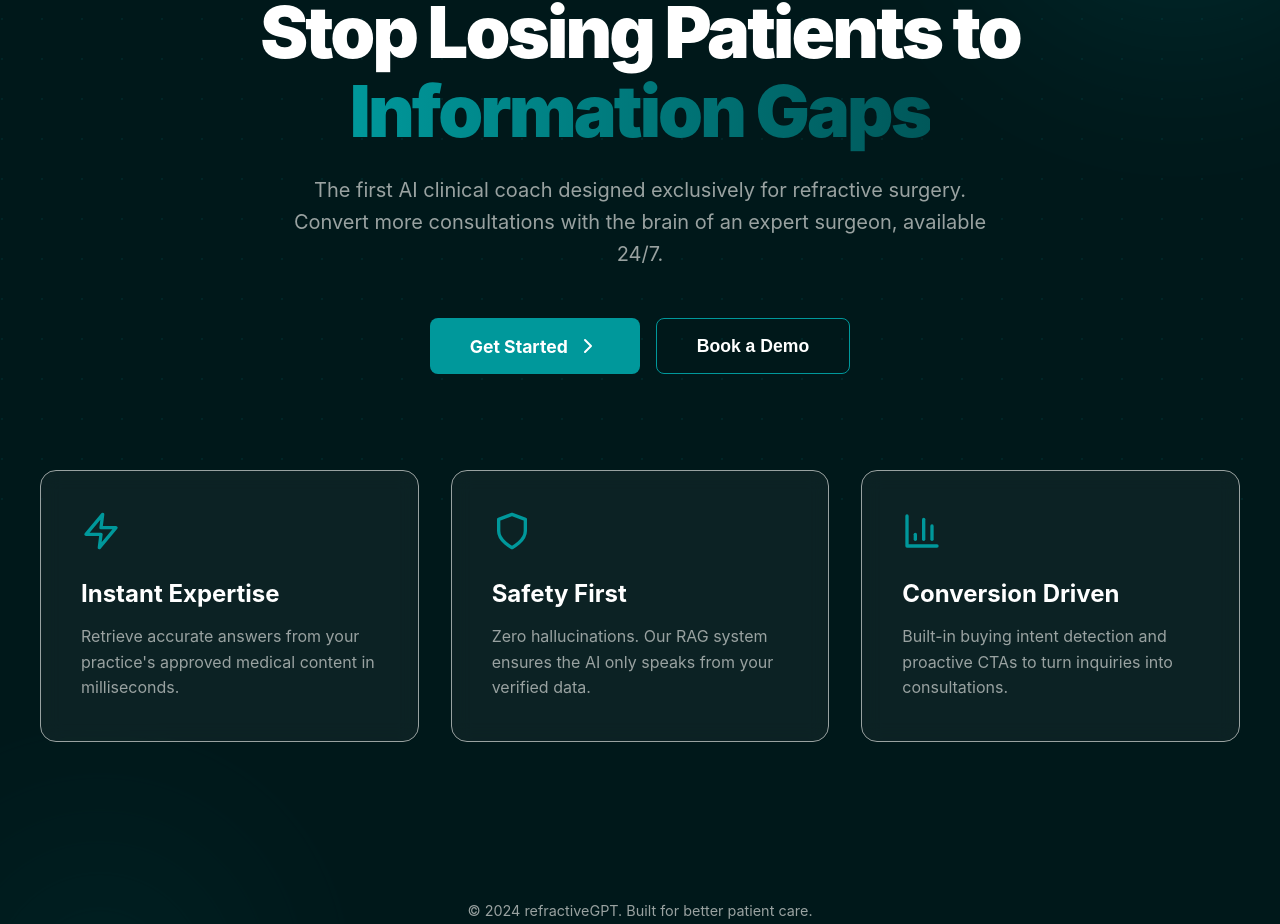
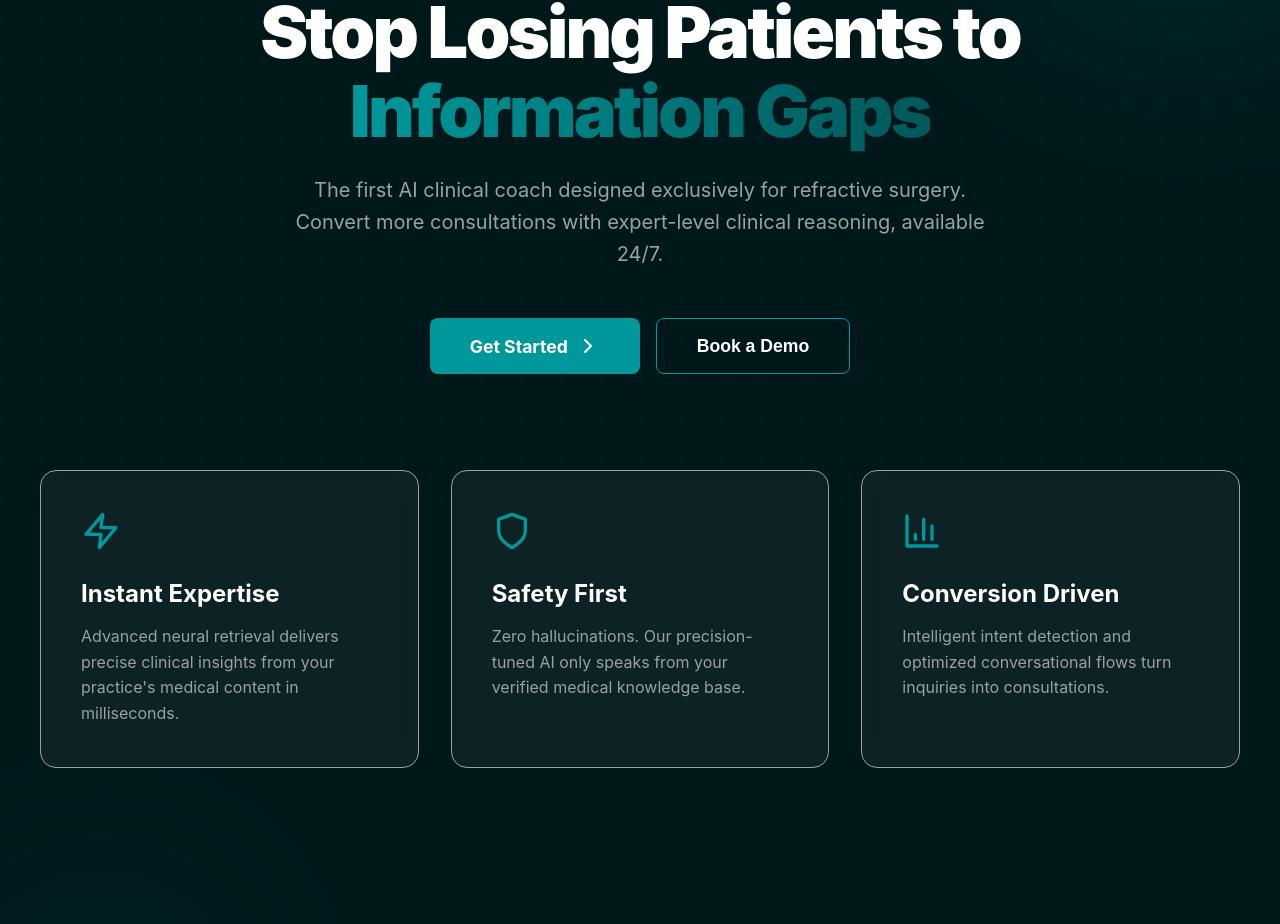
Before and after one commit to eyelabsai/PNVGPT, a React (Vite) app in the folder client/: page / in a window 1280 px wide. Shown: the part 263-1187 px from the top of the page. Built offline with nearby package versions, Linux system fonts and the light colour scheme; no server answers.

Commit message:
Simplify landing page copy - remove excessive technical details

```diff
--- a/client/src/pages/LandingPage.jsx
+++ b/client/src/pages/LandingPage.jsx
@@ -31,7 +31,7 @@ const LandingPage = () => {
         </h1>
         <p className="hero-subtitle">
           The first AI clinical coach designed exclusively for refractive surgery.
-          Convert more consultations with the brain of an expert surgeon, available 24/7.
+          Convert more consultations with expert-level clinical reasoning, available 24/7.
         </p>
         <div className="hero-actions">
           <Link to="/login" className="primary-btn">
@@ -46,17 +46,17 @@ const LandingPage = () => {
         <div className="feature-card">
           <Zap className="feature-icon" />
           <h3>Instant Expertise</h3>
-          <p>Retrieve accurate answers from your practice's approved medical content in milliseconds.</p>
+          <p>Advanced neural retrieval delivers precise clinical insights from your practice's medical content in milliseconds.</p>
         </div>
         <div className="feature-card">
           <Shield className="feature-icon" />
           <h3>Safety First</h3>
-          <p>Zero hallucinations. Our RAG system ensures the AI only speaks from your verified data.</p>
+          <p>Zero hallucinations. Our precision-tuned AI only speaks from your verified medical knowledge base.</p>
         </div>
         <div className="feature-card">
           <BarChart3 className="feature-icon" />
           <h3>Conversion Driven</h3>
-          <p>Built-in buying intent detection and proactive CTAs to turn inquiries into consultations.</p>
+          <p>Intelligent intent detection and optimized conversational flows turn inquiries into consultations.</p>
         </div>
       </section>
 
```
